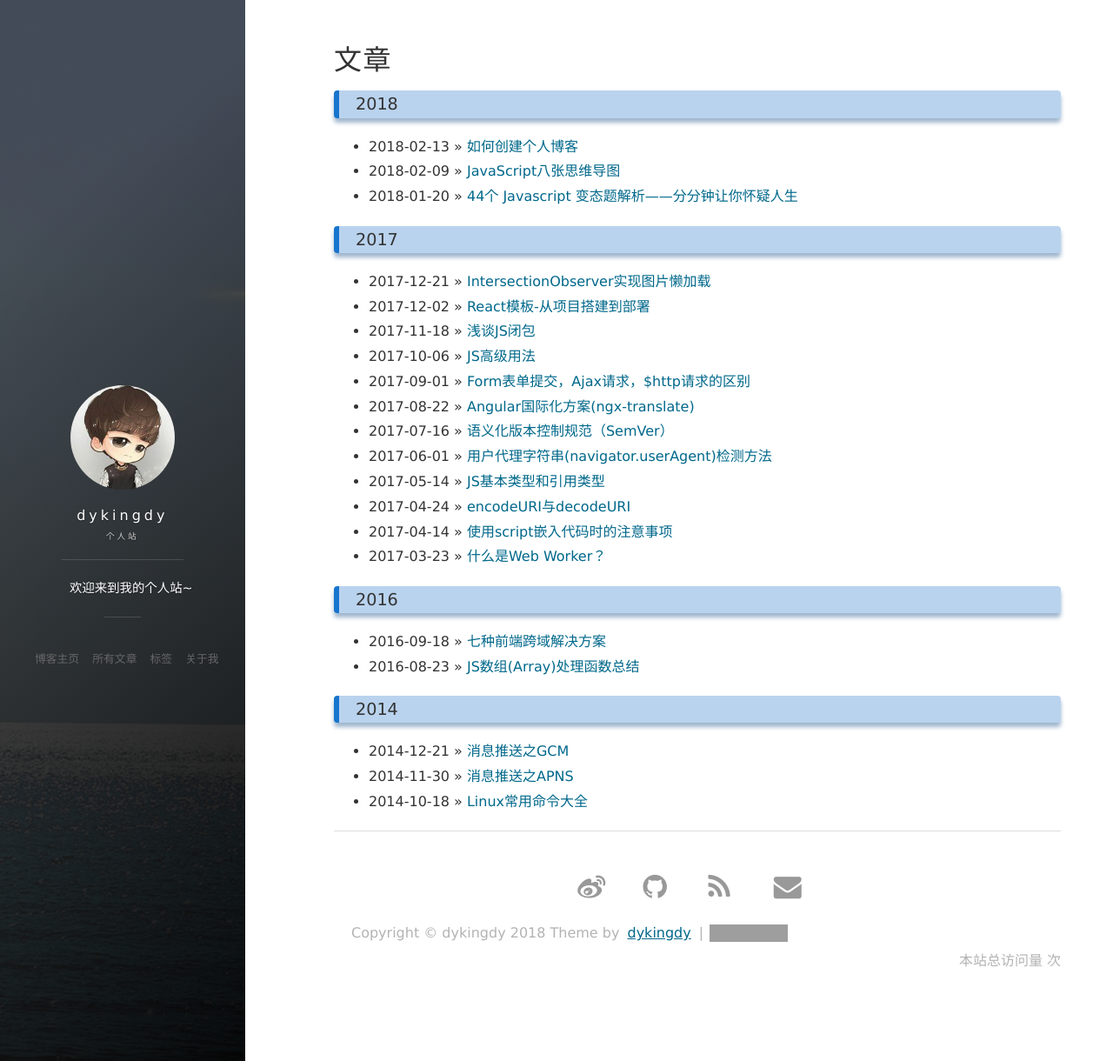
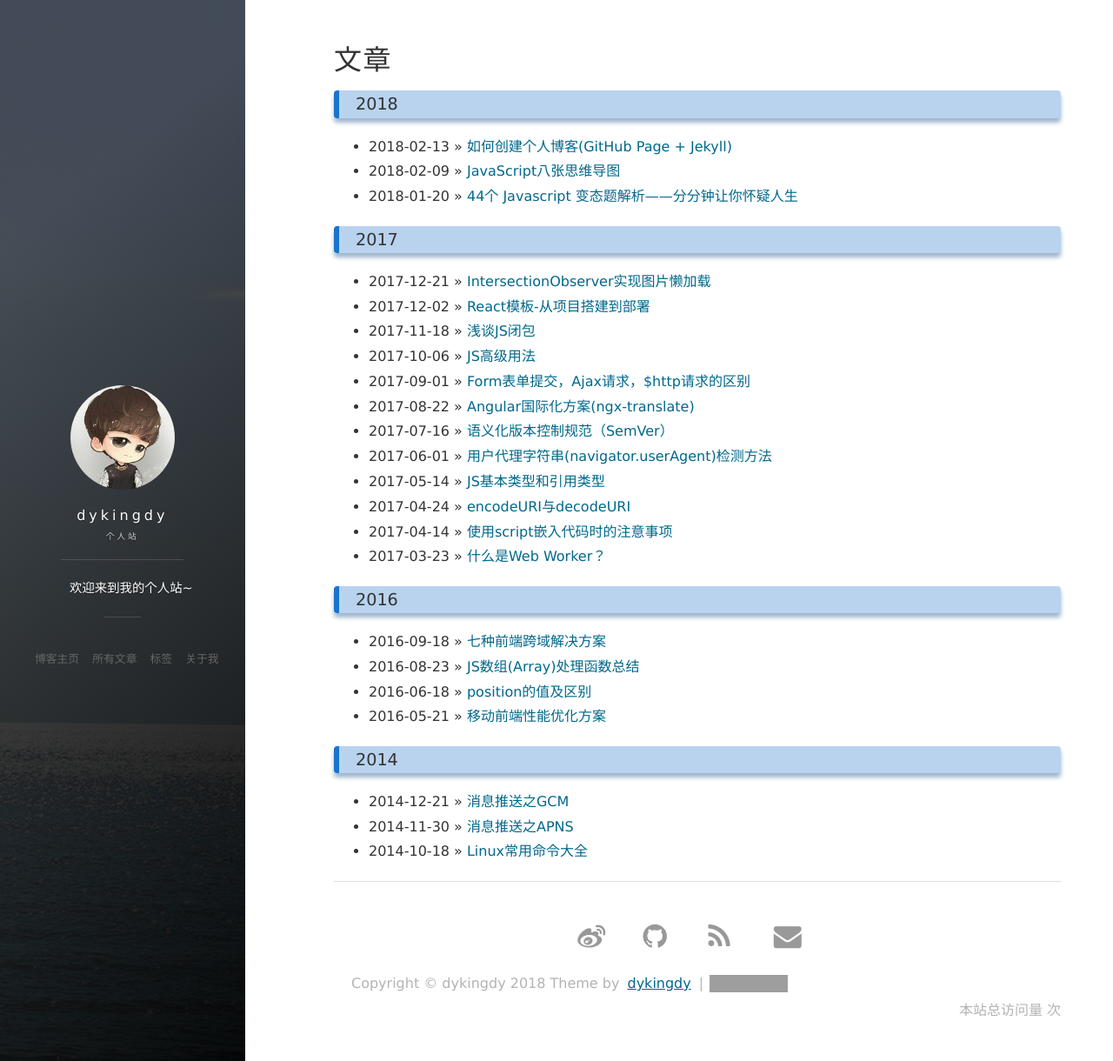
Before and after one commit to lidaguang1989/lidaguang1989.github.io, a Jekyll site: the page built from archive.html, in a window 1280 px wide and 1220 px high. Shown: the whole window at 87% size. Built offline with Jekyll 4.4.1, drawn with Linux system fonts in a browser that asks for light colours; nearby versions of some CDN libraries; comment, search, counter and statistics services are not loaded; grey boxes are pictures that could not be loaded.

Commit message:
add posts

```diff
--- /dev/null
+++ b/_posts/2016-05-21-performance-optimization.md
@@ -0,0 +1,8 @@
+---
+layout: post
+title: 移动前端性能优化方案
+date: 2016-05-21
+tags: [技术杂谈]
+---
+
+![](/images/posts/optimization/1-1.jpg)
--- /dev/null
+++ b/_posts/2016-06-18-css-position.md
@@ -0,0 +1,22 @@
+---
+layout: post
+title: position的值及区别
+date: 2016-06-18
+tags: [CSS]
+---
+* auto-gen TOC:
+{:toc}
+
+### Static
+这个是元素的默认定位方式，元素出现在正常的文档流中，会占用页面空间。不能使用top，bottom，left，right和z-index。
+
+### Relative
+相对定位方式，相对于其父级元素（无论父级元素此时为何种定位方式）进行定位，准确地说是相对于其父级元素所剩余的未被占用的空间进行定位（在父元素由多个相对定位的子元素时可以看出），且会占用该元素在文档中初始的页面空间，即在使用top，bottom，left，right进行移动位置之后依旧不会改变其所占用空间的位置。可以使用z-index进行在z轴方向上的移动。
+
+### Absolute
+绝对定位方式，脱离文档流，不会占用页面空间。以最近的不是static定位的父级元素作为参考进行定位，如果其所有的父级元素都是static定位，那么此元素最终则是以当前窗口作为参考进行定位。可以使用top，bottom，left，right进行位置移动，亦可使用z-index在z轴上面进行移动。当元素为此定位时，如果该元素为内联元素，则会变为块级元素，即可以直接设置其宽和高的值；如果该元素为块级元素，则其宽度会由初始的100%变为auto。
+
+注意：当元素设置为绝对定位时，在没有指定top，bottom，left，right的值时，他们的值并不是0，这几个值是有默认值的，默认值就是该元素设置为绝对定位前所处的正常文档流中的位置。（可能我没有描述的很清楚，建议自己写个示例看看效果）
+
+### Fixed
+绝对定位方式，直接以浏览器窗口作为参考进行定位。其它特性同absolute定位。
--- a/_posts/2018-02-13-create-blog.md
+++ b/_posts/2018-02-13-create-blog.md
@@ -1,6 +1,6 @@
 ---
 layout: post
-title: 如何创建个人博客
+title: 如何创建个人博客(GitHub Page + Jekyll)
 date: 2018-02-13
 tags: [技术杂谈]
 ---
```
